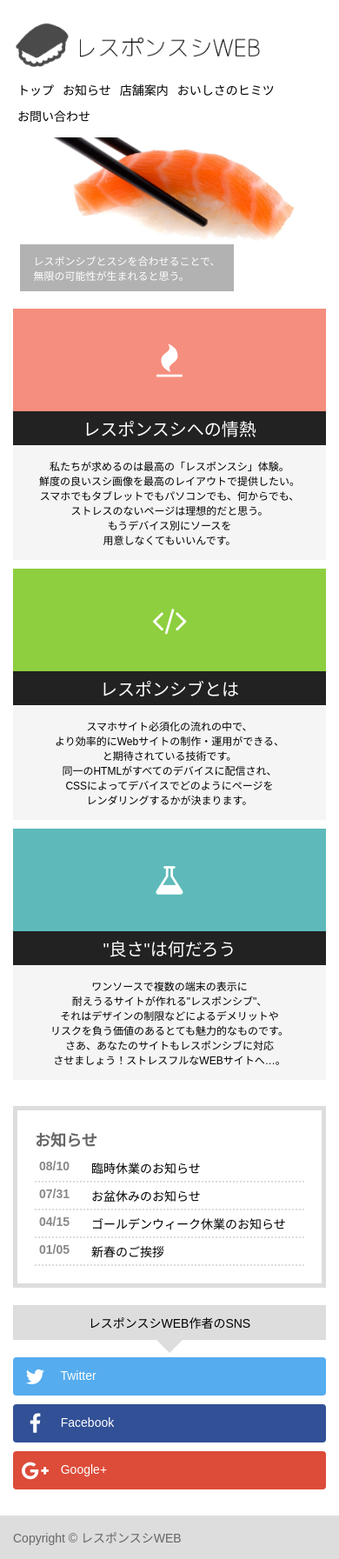
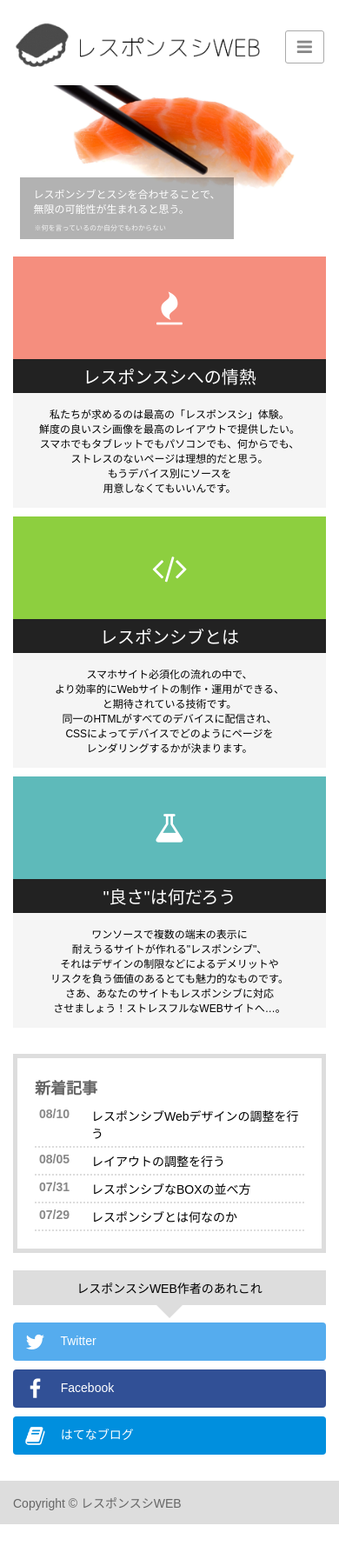
Before and after one commit to Konnobu/-ResponsiveWebPractice, a plain HTML site: page index.html in a window 390 px wide. Shown: the whole page at 87% size. After the commit the page ends 1753 px from the top, so only its background shows below. Drawn offline with nearby package versions, Linux system fonts and the light colour scheme.

Commit message:
トグルメニュー追加等
ページ内リンク
トグルメニュー
レスポンシブに関する微調整など

```diff
--- a/index.html
+++ b/index.html
@@ -10,7 +10,7 @@
 <link rel="shortcut icon" href="img/favicon.ico" />
 </head>
 <body>
-<div id="fakeloader"></div>
+<div class="fakeloader"></div>
 
 <div class="header">
 <div class="header-inner">
@@ -21,13 +21,15 @@
 </div><!-- header-site -->
 
 <div class="header-nav">
+	<button type="button" class="menubtn">
+	<i class="fa fa-bars"></i><span>MENU</span>
+	</button>
 	<nav class="menu">
 	<ul>
 	<li><a href="#">トップ</a></li>
-	<li><a href="#">お知らせ</a></li>
-	<li><a href="#">店舗案内</a></li>
-	<li><a href="#">おいしさのヒミツ</a></li>
-	<li><a href="#">お問い合わせ</a></li>
+	<li><a href="#gaiyou">概要</a></li>
+	<li><a href="#new-article">新着記事</a></li>
+	<li><a href="#sns">SNS</a></li>
 	</ul>
 	</nav>
 </div><!-- header-nav -->
@@ -39,11 +41,15 @@
 	<div class="top">
 	<img src="img/header.jpg" alt="" class="top-img">
 	<p class="catch">レスポンシブとスシを合わせることで、<br>
-	無限の可能性が生まれると思う。</p>
+	無限の可能性が生まれると思う。<br>
+	</p>
+	<p class="additionalDescription">
+	※何を言っているのか自分でもわからない
+	</p>
 	</div>
 </div><!-- photo -->
 
-<div class="pickup">
+<div class="pickup" id="gaiyou">
 <div class="pickup-1">
 	<div class="overview">
 	<a href="#">
@@ -90,32 +96,32 @@
 </div><!-- pickup -->
 
 <div class="info">
-<div class="info-main">
+<div class="info-main" id="new-article">
 	<div class="news">
-	<h1>お知らせ</h1>
+	<h1>新着記事</h1>
 	<ul>
 	<li><a href="#">
 		<time datetime="2015-08-09">08/10</time>
-		<div class="news-text">臨時休業のお知らせ</div>
+		<div class="news-text">レスポンシブWebデザインの調整を行う</div>
 	</a></li>
 	<li><a href="#">
-		<time datetime="2015-07-31">07/31</time>
-		<div class="news-text">お盆休みのお知らせ</div>
+		<time datetime="2015-07-31">08/05</time>
+		<div class="news-text">レイアウトの調整を行う</div>
 	</a></li>
 	<li><a href="#">
-		<time datetime="2015-04-15">04/15</time>
-		<div class="news-text">ゴールデンウィーク休業のお知らせ</div>
+		<time datetime="2015-04-15">07/31</time>
+		<div class="news-text">レスポンシブなBOXの並べ方</div>
 	</a></li>
 	<li><a href="#">
-		<time datetime="2015-01-05">01/05</time>
-		<div class="news-text">新春のご挨拶</div>
+		<time datetime="2015-01-05">07/29</time>
+		<div class="news-text">レスポンシブとは何なのか</div>
 	</a></li>
 	</ul>
 	</div>
 </div><!-- info-main -->
-<div class="info-sub">
+<div class="info-sub" id="sns">
 	<div class="follow">
-	<p class="follow-info">レスポンスシWEB作者のSNS</p>
+	<p class="follow-info">レスポンスシWEB作者のあれこれ</p>
 	<ul>
 	<li><a href="https://twitter.com/azuno_mix" target="_blank" class="follow-tw">
 		<i class="fa fa-fw fa-twitter"></i>
@@ -125,15 +131,17 @@
 		<i class="fa fa-fw fa-facebook"></i>
 		Facebook
 	</a></li>
-	<li><a href="https://plus.google.com/101165974434683211252/" target="_blank" class="follow-gp">
-		<i class="fa fa-fw fa-google-plus"></i>
-		Google+
+	<li><a href="http://azunobu.hatenablog.com/" target="_blank" class="read-hb">
+		<i class="fa fa-fw fa-book"></i>
+		はてなブログ
 	</a></li>
 	</ul>
 	</div>
 </div><!-- info-sub-->
 </div><!-- info -->
+<div class="contact">
 
+</div><!-- contact -->
 <div class="footer">
 <div class="footer-inner">
 	<div class="copyright">
@@ -145,11 +153,29 @@
 <script src="https://ajax.googleapis.com/ajax/libs/jquery/1.11.1/jquery.min.js"></script>
 <script src="fakeLoader/fakeLoader.min.js"></script>
 <script>
-	$("#fakeloader").fakeLoader({
-		timeToHide:500,
-		zIndex:"999",
-		spinner:"spinner6",
-		bgColor:"#E6E5E1"
+	$(function() {
+		// fakeloader
+		$(".fakeloader").fakeLoader({
+			timeToHide:500,
+			zIndex:"999",
+			spinner:"spinner6",
+			bgColor:"#E6E5E1"
+		});
+
+		// メニュートグルボタン
+		$(".menubtn").click(function(){
+			$(".menu").slideToggle();
+		});
+
+		// スムーススクロールページリンク
+		$('a[href^=#]').click(function() {
+			var speed = 400;
+			var href= $(this).attr("href");
+			var target = $(href == "#" || href == "" ? 'html' : href);
+			var position = target.offset().top;
+			$('body,html').animate({scrollTop:position}, speed, 'swing');
+			return false;
+		});
 	});
 </script>
 </body>
--- a/style.css
+++ b/style.css
@@ -19,36 +19,6 @@ body {
 
 .site img {
 	border: none;
-}
-
-/* ナビゲーション */
-.menu ul {
-	margin: 0;
-	padding: 0;
-	list-style: none;
-}
-
-.menu li a {
-	display: block;
-	padding: 25px 10px;
-	font-size: 14px;
-	text-decoration: none;
-	color: #000;
-}
-
-.menu li a:hover {
-	background-color: #eee;
-}
-
-.menu ul:after {
-	content: "";
-	display: block;
-	clear: both;
-}
-
-.menu li {
-	float: left;
-	width auto;
 }
 
 /* ヘッダー画像 */
@@ -77,6 +47,14 @@ body {
 	position: absolute;
 	bottom: -20px;
     left: 6%;
+}
+
+.additionalDescription {
+	position: absolute;
+	bottom: -15px;
+	left: 7.3%;
+	font-size: 15px;
+	color: #f5f5f5
 }
 
 /* 概要 overview */
@@ -212,9 +190,10 @@ body {
 	background-color: #315096;
 }
 
-.follow-gp {
-	background-color: #dd4b39;
+.read-hb {
+	background-color: #008fde;
 }
+
 
 .follow i {
 	margin-right: 10px;
@@ -305,6 +284,23 @@ body {
 	padding: 10px 10px 10px 10px;
 }
 
+/* ######### 359px以上 ######### */
+@media (max-width: 359px){
+
+/*　サイト名img　*/
+.site img {
+	width: 225px;
+	height: auto;
+	margin-top: 8px;
+}
+
+/* overviewの文字を調整 */
+.overview p {
+	font-size: 10px;
+}
+
+}
+
 /* ######### 599px以上 ######### */
 @media (max-width: 599px) {
 
@@ -321,12 +317,52 @@ body {
 	bottom: -50px;
 }
 
+.additionalDescription {
+	padding: 10px 11px;
+	font-size: 8px;
+	bottom: -60px;
+}
+
 }
 
 /* ######### 767px以下 ######### */
 @media (max-width: 767px) {
 
+/* トグルボタン */
+.menubtn {
+	padding: 8px 13px;
+	border: solid 1px #aaa;
+	border-radius: 3px;
+	background-color: #fff;
+	position: absolute;
+	top: 35px;
+	right: 17px;
+	cursor: pointer;
+}
+
+.menubtn:hover {
+	background-color: #ddd;
+}
+
+.menubtn:focus {
+	outline: none;
+}
+
+.menubtn i {
+	color: #888;
+	font-size: 20px;
+}
+
+.menubtn span {
+	display: inline-block;
+	text-indent: -9999px;
+}
+
 /* ナビゲーションメニュー(縦並び) */
+.menu {
+	display: none;
+}
+
 .menu ul {
 	margin: 0;
 	padding: 0;
@@ -349,6 +385,50 @@ body {
 
 /* ######### 768px以上 ######### */
 @media (min-width: 768px) {
+
+/* トグルボタン */
+.menubtn {
+	display: none;
+}
+
+/* ナビゲーション */
+.menu {
+	display: block !important;
+}
+
+.menu ul {
+	margin: 0;
+	padding: 0;
+	list-style: none;
+}
+
+.menu li a {
+	display: block;
+	padding: 25px 10px;
+	font-size: 14px;
+	text-decoration: none;
+	color: #000;
+}
+
+.menu li a:hover {
+	background-color: #eee;
+}
+
+.menu ul:after {
+	content: "";
+	display: block;
+	clear: both;
+}
+
+.menu li {
+	float: left;
+	width auto;
+}
+
+/* catchの補足説明 */
+.additionalDescription {
+	left: 7.7%
+}
 
 /* header-site と header-nav を横に並べる設定 */
 .header:after {
```
